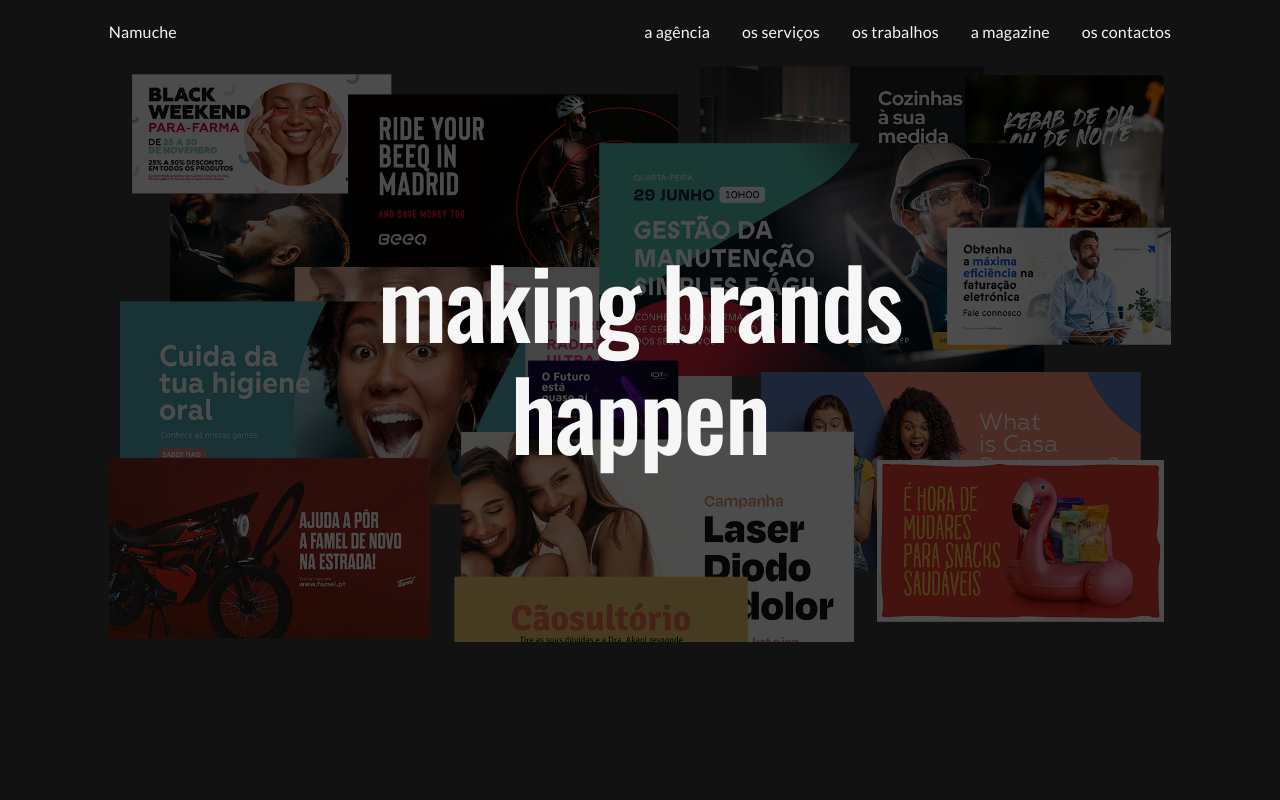
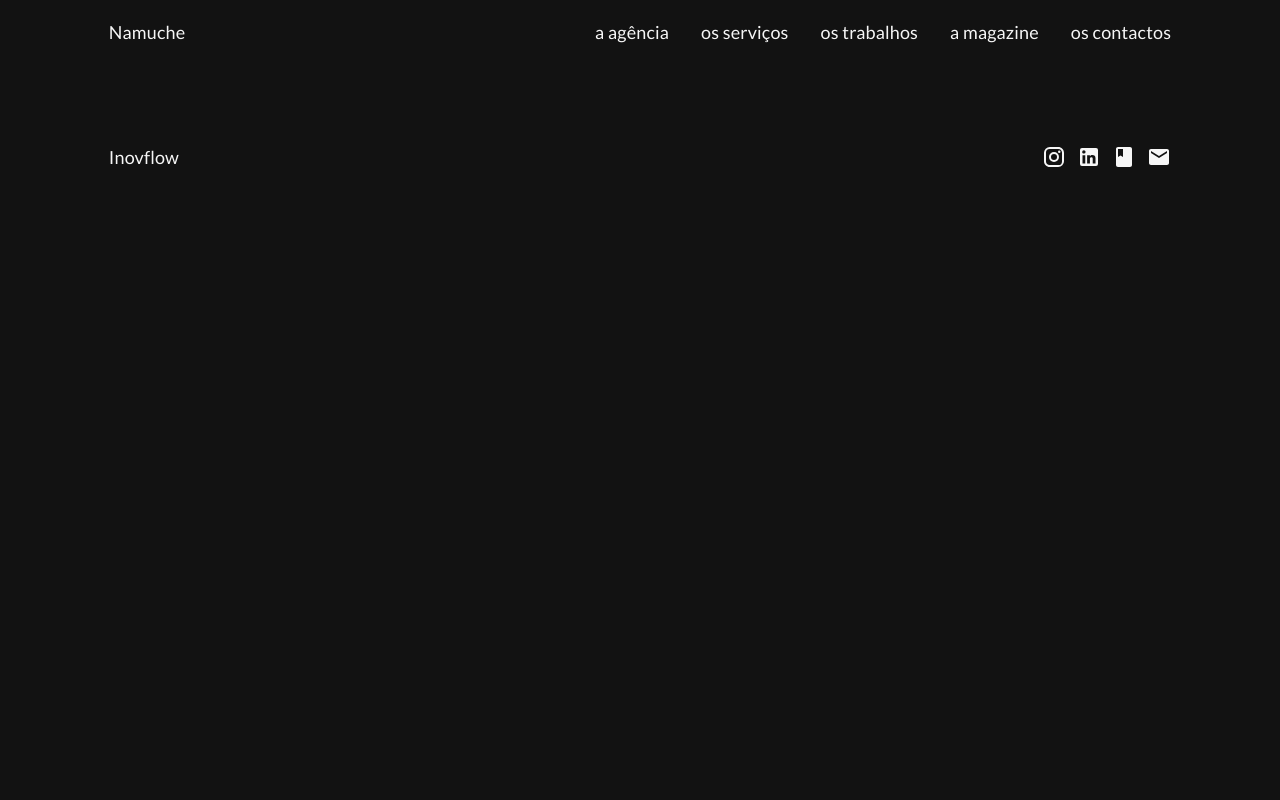
Before and after one commit to andregn26/namuche-replica-react, a React (Vite) app: page / in a window 1280 px wide. Shown: the top 800 px of the page. Built offline with nearby package versions, Linux system fonts and the light colour scheme.

Commit message:
working on materialUI typography

```diff
--- a/src/App.jsx
+++ b/src/App.jsx
@@ -10,10 +10,10 @@ function App() {
 	return (
 		<div className="App">
 			<Layout>
-				<Hero />
-				<SecondSection />
-				<ThirdSection />
-				<FourthSection />
+				{/* <Hero /> */}
+				{/* <SecondSection /> */}
+				{/* <ThirdSection /> */}
+				{/* <FourthSection /> */}
 			</Layout>
 		</div>
 	);
--- a/src/components/FourthSection/FourthSection.jsx
+++ b/src/components/FourthSection/FourthSection.jsx
@@ -9,12 +9,26 @@ const FourthSection = () => {
 			<PaddingContainer>
 				<WidthContainer>
 					<Typography
-						variant="h2"
-						fontSize="9rem"
-						sx={{ display: "flex", justifyContent: "center" }}
+						variant="h5"
+						// fontSize="4rem"
+						sx={{
+							display: "flex",
+							justifyContent: "center",
+							wordWrap: "break-word",
+						}}
 					>
 						Let's Work Together
 					</Typography>
+					<Typography variant="fs6xl">fs6xl</Typography>
+					<Typography variant="fs5xl">fs5xl</Typography>
+					<Typography variant="h1">h1</Typography>
+					<Typography variant="h2">h2</Typography>
+					<Typography variant="h3">h3</Typography>
+					<Typography variant="h4">h4</Typography>
+					<Typography variant="h5">h5 tag</Typography>
+					<Typography variant="h6">h6 tag</Typography>
+					<Typography variant="body1">body1</Typography>
+					<Typography variant="body2">body2</Typography>
 				</WidthContainer>
 			</PaddingContainer>
 		</div>
--- a/src/components/Header/Header.jsx
+++ b/src/components/Header/Header.jsx
@@ -1,8 +1,28 @@
 import React from "react";
+import { useState } from "react";
+import { Box, useMediaQuery } from "@mui/material";
 import Navbar from "./Navbar/Navbar";
+import Sidebar from "./Sidebar/Sidebar";
 
 const Header = () => {
-	return <Navbar />;
+	const isNonMobile = useMediaQuery("(min-width: 600px)");
+	const [isSidebarOpen, setIsSidebarOpen] = useState(false);
+	return (
+		<Box display={isNonMobile ? null : "block"} width="100%" height="100%">
+			<Sidebar
+				isNonMobile={isNonMobile}
+				drawerWidth="100vw"
+				isSidebarOpen={isSidebarOpen}
+				setIsSidebarOpen={setIsSidebarOpen}
+			/>
+			<Box flexGrow={1}>
+				<Navbar
+					isSidebarOpen={isSidebarOpen}
+					setIsSidebarOpen={setIsSidebarOpen}
+				/>
+			</Box>
+		</Box>
+	);
 };
 
 export default Header;
--- a/src/components/Header/Navbar/MainMenu/MainMenu.jsx
+++ b/src/components/Header/MainMenu/MainMenu.jsx
@@ -1,5 +1,5 @@
 import React from "react";
-import FlexBetween from "../../../HelpersComponents/FlexBetween";
+import FlexBetween from "../../HelpersComponents/FlexBetween";
 import { Box, Typography } from "@mui/material";
 
 const menuItems = [
--- a/src/components/Header/Navbar/Navbar.jsx
+++ b/src/components/Header/Navbar/Navbar.jsx
@@ -6,7 +6,10 @@ import Typography from "@mui/material/Typography";
 import CssBaseline from "@mui/material/CssBaseline";
 import useScrollTrigger from "@mui/material/useScrollTrigger";
 import WidthContainer from "../../HelpersComponents/WidthContainer";
-import MainMenu from "./MainMenu/MainMenu";
+import MainMenu from "../MainMenu/MainMenu";
+import { useMediaQuery } from "@mui/material";
+import { Menu as MenuIcon } from "@mui/icons-material";
+import { IconButton } from "@mui/material";
 
 function ElevationScroll(props) {
 	const { children, window } = props;
@@ -24,7 +27,13 @@ function ElevationScroll(props) {
 	});
 }
 
-export default function ElevateAppBar(props) {
+export default function ElevateAppBar({
+	isSidebarOpen,
+	setIsSidebarOpen,
+	isTopOfPage,
+	props,
+}) {
+	const isNonMobile1000 = useMediaQuery("(min-width: 1000px)");
 	return (
 		<React.Fragment>
 			<CssBaseline />
@@ -36,7 +45,21 @@ export default function ElevateAppBar(props) {
 							sx={{ justifyContent: "space-between" }}
 						>
 							<Typography>Namuche</Typography>
-							<MainMenu />
+
+							{isNonMobile1000 && <MainMenu />}
+							{!isNonMobile1000 && (
+								<IconButton
+									onClick={() =>
+										setIsSidebarOpen(!isSidebarOpen)
+									}
+								>
+									<MenuIcon
+										sx={{
+											fontSize: "25px",
+										}}
+									/>
+								</IconButton>
+							)}
 						</Toolbar>
 					</WidthContainer>
 				</AppBar>
--- /dev/null
+++ b/src/components/Header/Sidebar/Sidebar.jsx
@@ -0,0 +1,108 @@
+import React from "react";
+import {
+	Box,
+	Divider,
+	Drawer,
+	IconButton,
+	List,
+	ListItem,
+	ListItemButton,
+	ListItemIcon,
+	ListItemText,
+	Typography,
+	useTheme,
+} from "@mui/material";
+import { SettingsOutlined, ChevronRight } from "@mui/icons-material";
+import FlexBetween from "../../HelpersComponents/FlexBetween";
+import WhatsAppIcon from "@mui/icons-material/WhatsApp";
+import FacebookOutlinedIcon from "@mui/icons-material/FacebookOutlined";
+import InstagramIcon from "@mui/icons-material/Instagram";
+import EmailOutlinedIcon from "@mui/icons-material/EmailOutlined";
+
+const Sidebar = ({
+	drawerWidth,
+	isSidebarOpen,
+	setIsSidebarOpen,
+	isNonMobile,
+}) => {
+	const theme = useTheme();
+
+	return (
+		<>
+			<Box component="nav">
+				{isSidebarOpen && (
+					<Drawer
+						open={isSidebarOpen}
+						onClose={() => setIsSidebarOpen(false)}
+						variant="persistent"
+						anchor="right"
+						sx={{
+							width: drawerWidth,
+							"& .MuiDrawer-paper": {
+								backgroundColor:
+									theme.palette.background.default,
+								boxSizing: "border-box",
+								borderWidth: isNonMobile ? 0 : "2px",
+								width: drawerWidth,
+							},
+						}}
+					>
+						<Box
+							width="100%"
+							height="100%"
+							sx={{
+								p: "1.5rem 2rem 2rem 3rem",
+								border: "solid red 3px",
+								display: "flex",
+								flexDirection: "column",
+								justifyContent: "space-between",
+							}}
+						>
+							{/* Margins and padding box */}
+							{/* Menu Header Box */}
+							<FlexBetween>
+								<Box
+									display="flex"
+									alignItems="center"
+									gap="0.5rem"
+								>
+									<Typography variant="h4" fontWeight="bold">
+										Menu
+									</Typography>
+								</Box>
+								<IconButton
+									onClick={() =>
+										setIsSidebarOpen(!isSidebarOpen)
+									}
+								>
+									<ChevronRight />
+								</IconButton>
+							</FlexBetween>
+							{/* Menu Actions Box */}
+							{/* Menu Footer Box */}{" "}
+							<Box>
+								<Divider />
+								<FlexBetween
+									textTransform="none"
+									// gap="1rem"
+									// m="1.5rem 2rem 2rem 3rem"
+									mt="2rem"
+									mb="1rem"
+								>
+									<Box display="flex" gap="2rem">
+										<FacebookOutlinedIcon />
+										<InstagramIcon />
+										<WhatsAppIcon />
+										<EmailOutlinedIcon />
+									</Box>
+								</FlexBetween>
+							</Box>
+						</Box>
+					</Drawer>
+				)}
+			</Box>
+		</>
+	);
+};
+
+export default Sidebar;
--- a/src/index.css
+++ b/src/index.css
@@ -1,8 +1,142 @@
 @import url("https://fonts.googleapis.com/css2?family=Lato:ital,wght@0,300;0,400;1,300;1,400&family=Oswald:wght@500;700&display=swap");
 
-img {
+/* Fluid font size variables, for browsers that support clamp */
+@supports (font-size: clamp(1rem, 1vw, 1rem)) {
+	:root {
+		--fs-xxs: clamp(0.51rem, 0.12vw + 0.48rem, 0.58rem);
+		--fs-xs: clamp(0.64rem, 0.15vw + 0.6rem, 0.72rem);
+		--fs-sm: clamp(0.8rem, 0.18vw + 0.75rem, 0.9rem);
+		--fs-base: clamp(1rem, 0.23vw + 0.94rem, 1.13rem);
+		--fs-md: clamp(1.25rem, 0.28vw + 1.18rem, 1.41rem);
+		--fs-lg: clamp(1.56rem, 0.36vw + 1.47rem, 1.76rem);
+		--fs-xl: clamp(1.95rem, 0.44vw + 1.84rem, 2.2rem);
+		--fs-xxl: clamp(2.44rem, 0.55vw + 2.3rem, 2.75rem);
+		--fs-xxxl: clamp(3.05rem, 0.69vw + 2.88rem, 3.43rem);
+		--fs-4xl: clamp(3.81rem, 0.87vw + 3.6rem, 4.29rem);
+		--fs-5xl: clamp(4.77rem, 1.08vw + 4.5rem, 5.36rem);
+		--fs-6xl: clamp(5.96rem, 1.35vw + 5.62rem, 6.71rem);
+	}
+}
+/* Fallback variables for browsers that don't support clamp */
+@supports not (font-size: clamp(1rem, 1vw, 1rem)) {
+	:root {
+		--fs-xxs: 0.51rem;
+		--fs-xs: 0.64rem;
+		--fs-sm: 0.8rem;
+		--fs-base: 1rem;
+		--fs-md: 1.25rem;
+		--fs-lg: 1.56rem;
+		--fs-xl: 1.95rem;
+		--fs-xxl: 2.44rem;
+		--fs-xxxl: 3.05rem;
+		--fs-4xl: 3.81rem;
+		--fs-5xl: 4.77rem;
+		--fs-6xl: 5.96rem;
+	}
+	@media screen and (min-width: 1280px) {
+		:root {
+			--fs-xxs: 0.58rem;
+			--fs-xs: 0.72rem;
+			--fs-sm: 0.9rem;
+			--fs-base: 1.13rem;
+			--fs-md: 1.41rem;
+			--fs-lg: 1.76rem;
+			--fs-xl: 2.2rem;
+			--fs-xxl: 2.75rem;
+			--fs-xxxl: 3.43rem;
+			--fs-4xl: 4.29rem;
+			--fs-5xl: 5.36rem;
+			--fs-6xl: 6.71rem;
+		}
+	}
+}
+
+/* Box sizing rules */
+*,
+*::before,
+*::after {
+	box-sizing: border-box;
+}
+
+/* Set core root defaults */
+html {
+	scroll-behavior: smooth;
+	font-size: 1rem;
+}
+
+/* Remove default margin */
+body,
+h1,
+h2,
+h3,
+h4,
+h5,
+h6,
+p,
+figure,
+blockquote,
+dl,
+dd {
+	margin: 0;
+}
+
+h1,
+h2,
+h3,
+h4,
+h5,
+h6,
+p,
+blockquote {
+	font-size: inherit;
+}
+
+/* Remove list styles on ul, ol elements with a list role, which suggests default styling will be removed */
+ul[role="list"],
+ol[role="list"],
+ul {
+	list-style: none;
+	padding-left: 0;
+}
+
+/* Set core body defaults */
+body {
+	position: relative;
+}
+
+/* A elements that don't have a class get default styles */
+a:not([class]) {
+	text-decoration-skip-ink: auto;
+}
+
+/* Make images easier to work with */
+img,
+picture {
 	max-width: 100%;
-	height: auto;
+	display: block;
+}
+
+/* Inherit fonts for inputs and buttons */
+input,
+button,
+textarea,
+select {
+	font: inherit;
+}
+
+/* Remove all animations, transitions and smooth scroll for people that prefer not to see them */
+@media (prefers-reduced-motion: reduce) {
+	html {
+		scroll-behavior: auto;
+	}
+	*,
+	*::before,
+	*::after {
+		animation-duration: 0.01ms !important;
+		animation-iteration-count: 1 !important;
+		transition-duration: 0.01ms !important;
+		scroll-behavior: auto !important;
+	}
 }
 
 .hero-img {
--- a/src/theme.js
+++ b/src/theme.js
@@ -105,26 +105,57 @@ const font2 = "'Oswald', sans-serif;"
 themeSettings = createTheme(themeSettings, {
     typography: {
         fontFamily: font1,
+        fontSize: 'var(--fs-base)',
+        fs6xl: {
+            fontFamily: font2,
+            fontSize: 'var(--fs-6xl)',
+        },
+        fs5xl: {
+            fontFamily: font2,
+            fontSize: 'var(--fs-5xl)',
+        },
         h1: {
             fontFamily: font2,
+            fontSize: 'var(--fs-4xl)',
         },
         h2: {
             fontFamily: font2,
+            fontSize: 'var(--fs-xxxl)',
         },
         h3: {
             fontFamily: font2,
+            fontSize: 'var(--fs-xxl)',
         },
         h4: {
             fontFamily: font2,
+            fontSize: 'var(--fs-xl)',
         },
         h5: {
             fontFamily: font1,
+            fontSize: 'var(--fs-lg)',
         },
         h6: {
             fontFamily: font1,
+            fontSize: 'var(--fs-md)',
         },
         body1: {
             fontFamily: font1,
+            fontSize: 'var(--fs-base)',
+        },
+        body2: {
+            fontFamily: font1,
+            fontSize: 'var(--fs-sm)',
+        },
+    },
+    components: {
+        MuiTypography: {
+            defaultProps: {
+                variantMapping: {
+                    // Map the new variant to render a <span> by default
+                    fs5xl: 'p',
+                    fs6xl: "p",
+                },
+            },
         },
     },
 })
```
